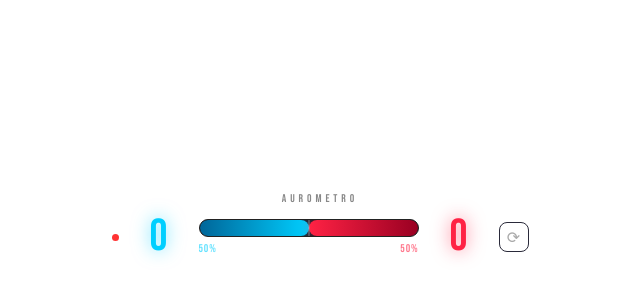
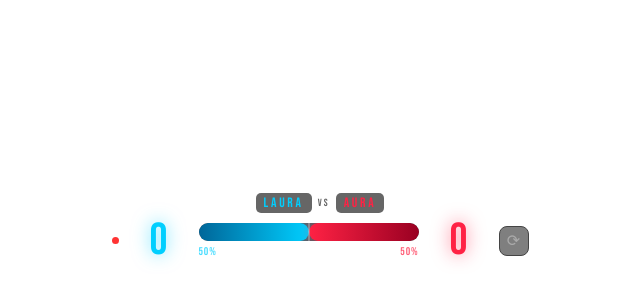
Before and after one commit to sergiogreppi-ops/Aurometro, a website: page index.html in a window 1280 px wide. Shown: the part 172-472 px from the top of the page, without its empty margins (320-960 px from the left). Drawn offline with Linux system fonts and the light colour scheme.

Commit message:
Add files via upload

```diff
--- a/index.html
+++ b/index.html
@@ -8,34 +8,40 @@
   @import url('https://fonts.googleapis.com/css2?family=Bebas+Neue&display=swap');
   * { box-sizing: border-box; margin: 0; padding: 0; }
   body { background: transparent; display:flex; align-items:center; justify-content:center; min-height:100vh; }
-  .widget {
-    background: transparent;
-    border: none;
-    padding: 10px 18px 14px;
-    display: flex; flex-direction: column; align-items: center; gap: 10px;
+  .widget { display:flex; flex-direction:column; align-items:center; gap:6px; }
+  .row { display:flex; align-items:center; gap:14px; }
 
+  /* Nombres con fondo */
+  .names {
+    display:flex; align-items:center; justify-content:center;
+    gap: 6px;
+  }
+  .name {
+    font-family:'Bebas Neue',sans-serif;
+    font-size:0.85rem; letter-spacing:0.2em;
+    padding: 2px 8px; border-radius:5px;
+  }
+  .name.laura { color:#00cfff; background:rgba(0,0,0,0.6); }
+  .name.aura  { color:#ff2244; background:rgba(0,0,0,0.6); }
+  .name.sep   { color:#666; font-size:0.65rem; background:none; padding:0; }
 
-  }
-  .title {
-    font-family: 'Bebas Neue', sans-serif;
-    font-size: 0.7rem; letter-spacing: 0.35em;
-    color: #888; text-transform: uppercase;
-  }
-  .row { display:flex; align-items:center; gap:14px; }
+  /* Números */
   .num {
-    font-family: 'Bebas Neue', sans-serif;
-    font-size: 2.8rem; line-height:1;
-    min-width: 52px; text-align:center;
-    transition: transform 0.12s;
+    font-family:'Bebas Neue',sans-serif;
+    font-size:2.8rem; line-height:1;
+    min-width:52px; text-align:center;
+    transition:transform 0.12s;
   }
   .num.laura { color:#00cfff; text-shadow:0 0 18px #00cfff99; }
   .num.aura  { color:#ff2244; text-shadow:0 0 18px #ff224499; }
-  .num.pop   { transform: scale(1.35); }
-  .bar-wrap { display:flex; flex-direction:column; gap:5px; }
+  .num.pop   { transform:scale(1.35); }
+
+  /* Barra */
+  .bar-wrap { display:flex; flex-direction:column; gap:4px; }
   .bar-track {
     width:220px; height:18px;
-    background:#1a1a24; border-radius:9px;
-    overflow:hidden; position:relative; border:1px solid #222;
+    background:rgba(20,20,30,0.7); border-radius:9px;
+    overflow:hidden; position:relative;
   }
   .bar-l {
     position:absolute; left:0; top:0; bottom:0; border-radius:9px;
@@ -49,22 +55,28 @@
     box-shadow:0 0 12px #ff224466;
     transition:width 0.45s cubic-bezier(0.34,1.56,0.64,1);
   }
-  .bar-mid { position:absolute; left:50%; top:0; bottom:0; width:2px; background:#fff; transform:translateX(-50%); opacity:0.2; }
+  .bar-mid { position:absolute; left:50%; top:0; bottom:0; width:2px; background:#fff; transform:translateX(-50%); opacity:0.25; }
   .pct-row { display:flex; justify-content:space-between; font-family:'Bebas Neue',sans-serif; font-size:0.7rem; letter-spacing:0.08em; }
-  .pct-row .l { color:#00cfff; opacity:0.6; }
-  .pct-row .r { color:#ff2244; opacity:0.6; }
+  .pct-row .l { color:#00cfff; opacity:0.7; }
+  .pct-row .r { color:#ff2244; opacity:0.7; }
+
+  /* Botón reset */
   .btn-reset {
-    background:none; border:1px solid #2a2a3a; border-radius:8px;
+    background:rgba(0,0,0,0.5); border:1px solid #444; border-radius:8px;
     color:#aaa; font-size:1rem; width:30px; height:30px;
     cursor:pointer; display:flex; align-items:center; justify-content:center;
     transition:all 0.2s; flex-shrink:0;
   }
-  .btn-reset:hover { color:#ff4455; border-color:#ff2244; background:rgba(255,34,68,0.08); }
-  .dot { width:7px; height:7px; border-radius:50%; flex-shrink:0; background:#333; }
+  .btn-reset:hover { color:#ff4455; border-color:#ff2244; background:rgba(255,34,68,0.15); }
+
+  /* Dot */
+  .dot { width:7px; height:7px; border-radius:50%; flex-shrink:0; background:#555; }
   .dot.on   { background:#00ff88; box-shadow:0 0 6px #00ff88; animation:p 2s infinite; }
   .dot.err  { background:#ff3333; }
   .dot.wait { background:#ffaa00; animation:p 1s infinite; }
   @keyframes p { 0%,100%{opacity:1} 50%{opacity:0.4} }
+
+  /* Flash */
   .flash { position:fixed; inset:0; pointer-events:none; opacity:0; transition:opacity 0.1s; z-index:50; }
   .flash.af { background:radial-gradient(ellipse at right,rgba(255,34,68,0.2) 0%,transparent 60%); }
   .flash.lf { background:radial-gradient(ellipse at left,rgba(0,207,255,0.16) 0%,transparent 60%); }
@@ -75,7 +87,11 @@
 <div class="flash af" id="fA"></div>
 <div class="flash lf" id="fL"></div>
 <div class="widget">
-  <div class="title">Aurometro</div>
+  <div class="names">
+    <span class="name laura">LAURA</span>
+    <span class="name sep">vs</span>
+    <span class="name aura">AURA</span>
+  </div>
   <div class="row">
     <div class="dot wait" id="dot"></div>
     <div class="num laura" id="nL">0</div>
@@ -100,7 +116,7 @@ let aura = 0, laura = 0, ws = null;
 const $ = id => document.getElementById(id);
 function ui() {
   $('nA').textContent = aura; $('nL').textContent = laura;
-  const t = aura + laura, pA = t ? Math.round(aura/t*100) : 50, pL = t ? 100-pA : 50;
+  const t = aura+laura, pA = t ? Math.round(aura/t*100) : 50, pL = t ? 100-pA : 50;
   $('bR').style.width = pA+'%'; $('bL').style.width = pL+'%';
   $('pR').textContent = pA+'%'; $('pL').textContent = pL+'%';
 }
```
